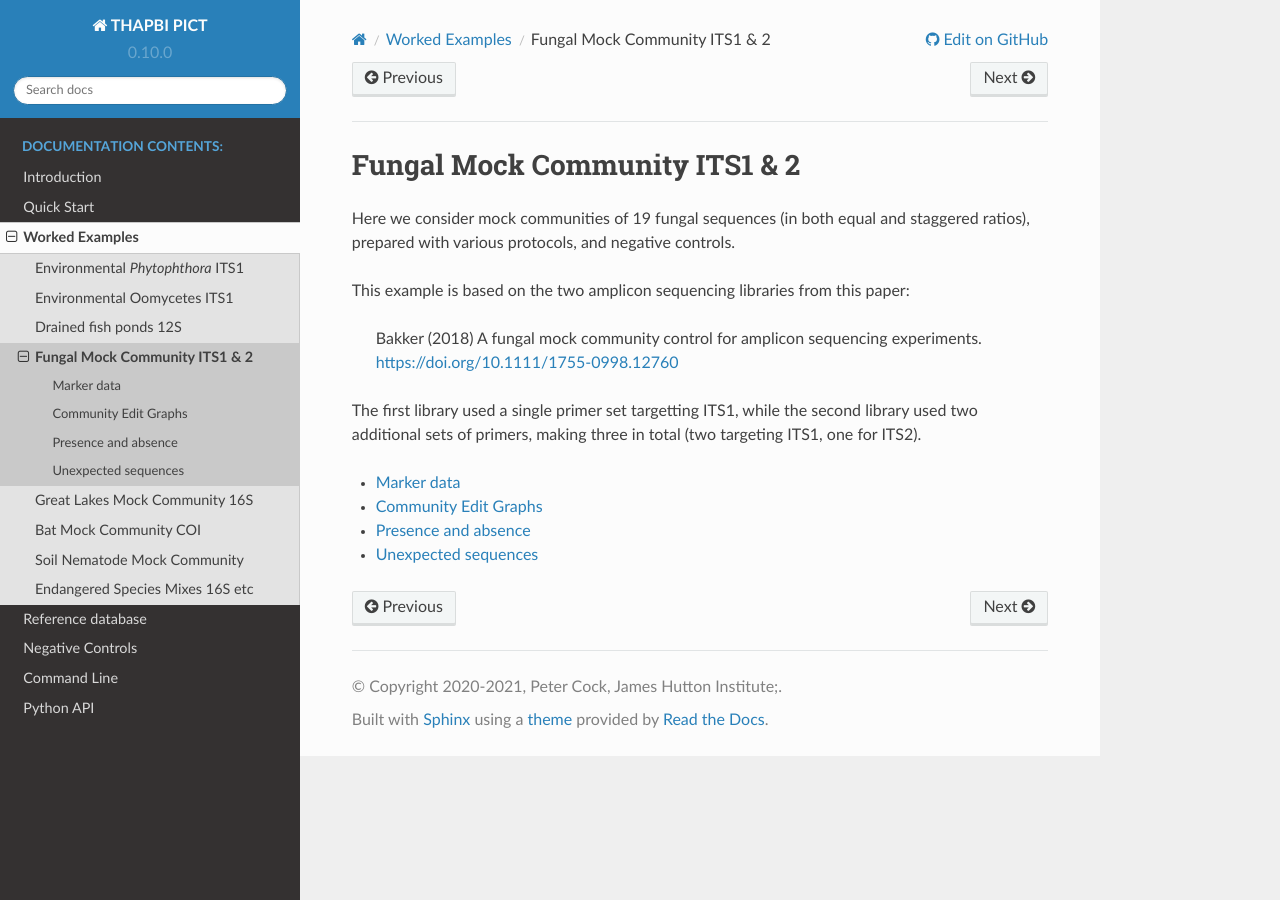
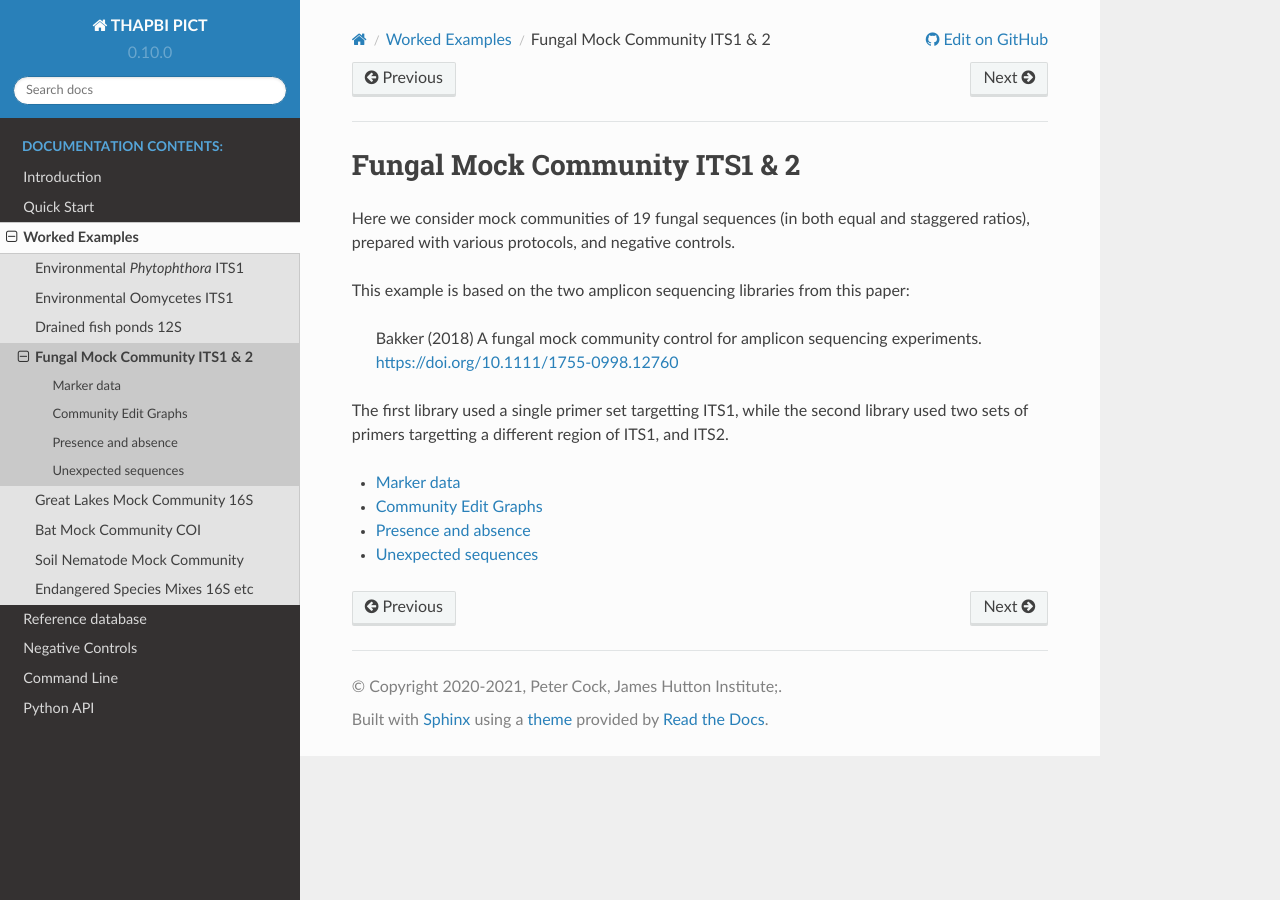
Before and after one commit to peterjc/thapbi-pict, a Sphinx documentation site: the page built from docs/examples/fungal_mock/index.rst, in a window 1280 px wide. Built offline with Sphinx 7.4.7 and the Read the Docs theme 2.0.0, drawn with Linux system fonts in a browser that asks for light colours; pages that are not in the unit, such as notebooks, are missing from menus.

Commit message:
Clarify primers in the funal_mock introduction
[ci skip]

```diff
--- a/docs/examples/fungal_mock/index.rst
+++ b/docs/examples/fungal_mock/index.rst
@@ -13,8 +13,8 @@ This example is based on the two amplicon sequencing libraries from this paper:
     https://doi.org/10.1111/1755-0998.12760
 
 The first library used a single primer set targetting ITS1, while the second
-library used two additional sets of primers, making three in total (two
-targeting ITS1, one for ITS2).
+library used two sets of primers targetting a different region of ITS1, and
+ITS2.
 
 .. toctree::
    :maxdepth: 1
```
